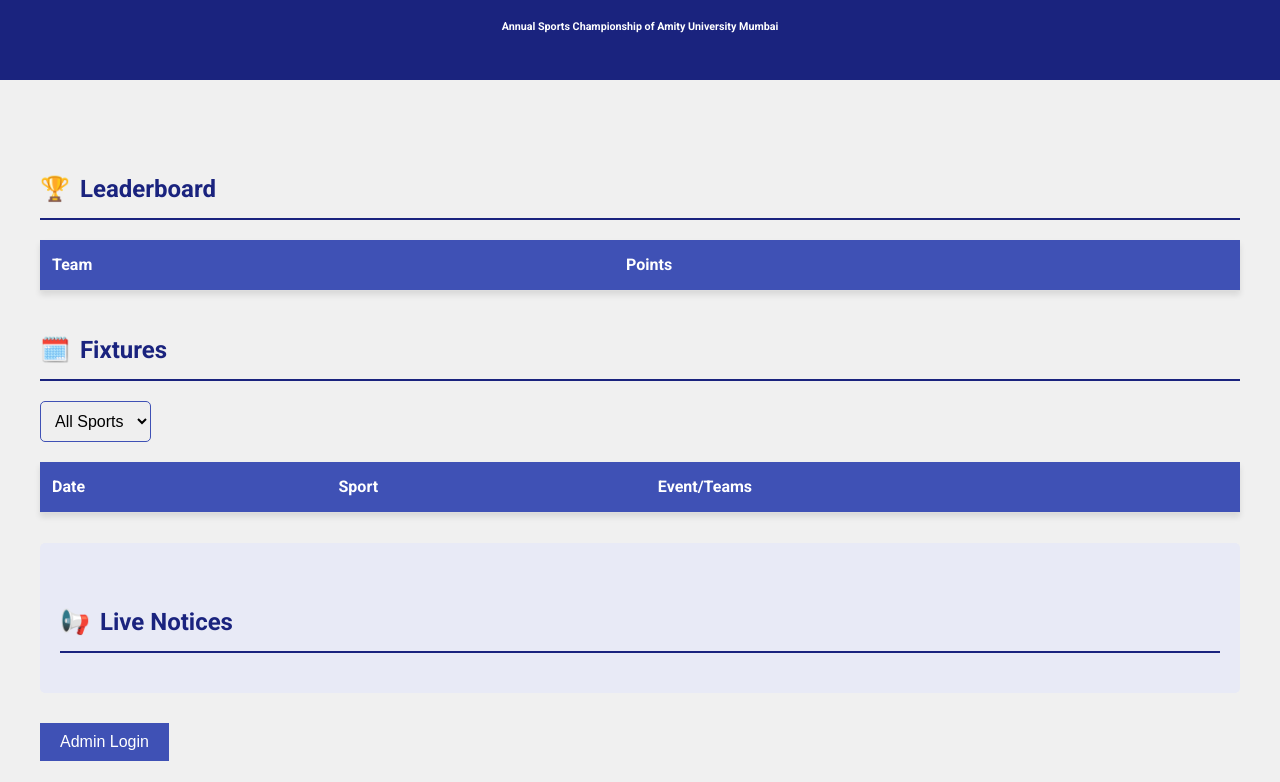
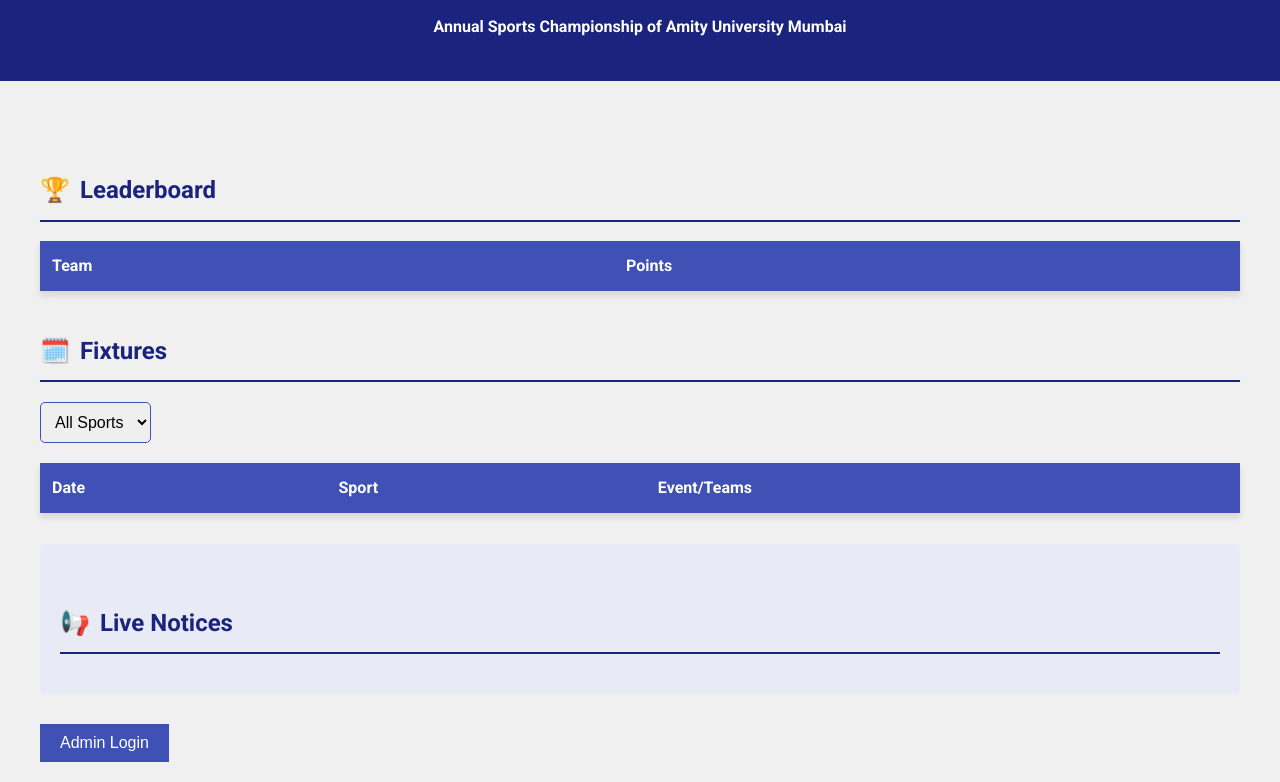
Before and after one commit to Rishabhbrain/SangathanAUM, a website: page public/index.html in a window 1280 px wide. Shown: the part 91-873 px from the top of the page. Drawn offline with nearby package versions, Linux system fonts and the light colour scheme; no server answers.

Commit message:
Update index.html

```diff
--- a/public/index.html
+++ b/public/index.html
@@ -125,7 +125,7 @@
 <body>
     <header class="animate__animated animate__fadeIn">
         <h1>Sangathan Sports Championship</h1>
-        <h6>Annual Sports Championship of Amity University Mumbai</h6>
+        <h4>Annual Sports Championship of Amity University Mumbai</h4>
     </header>
 
     <div class="container">
```
